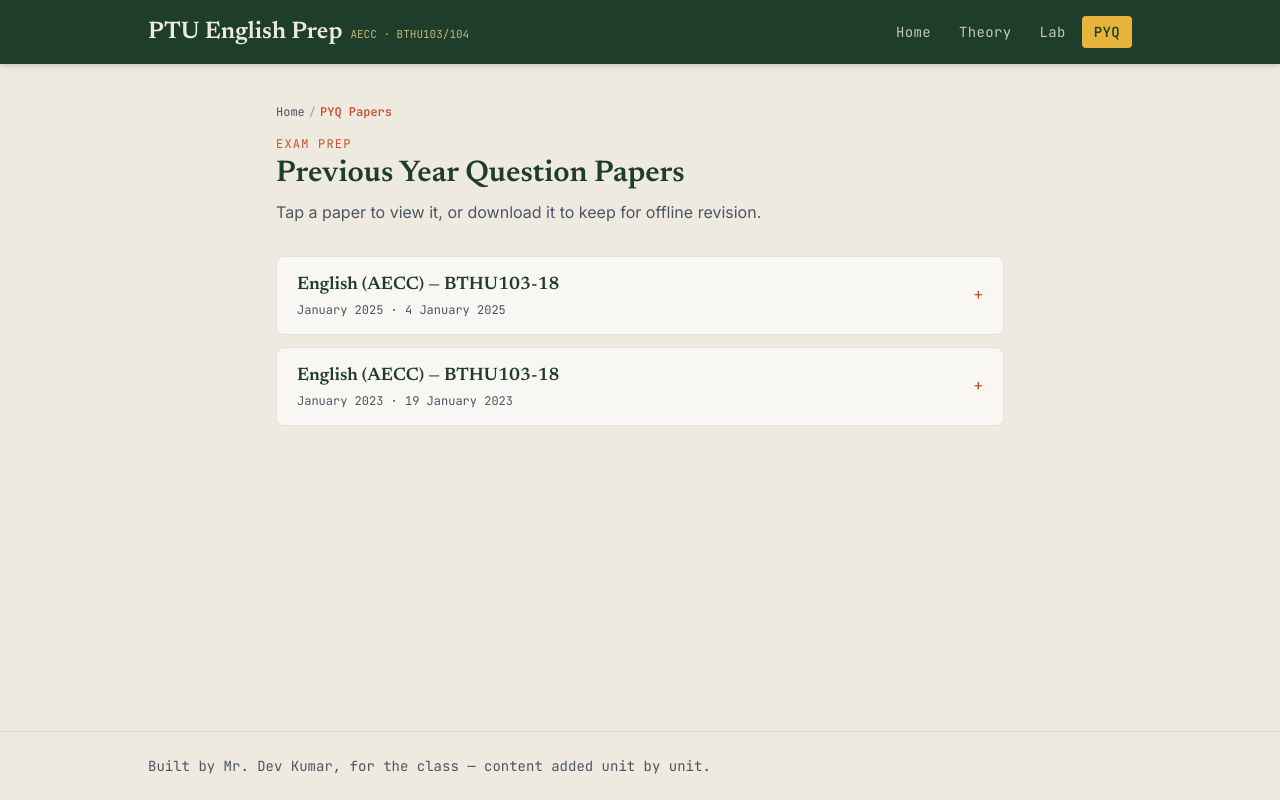
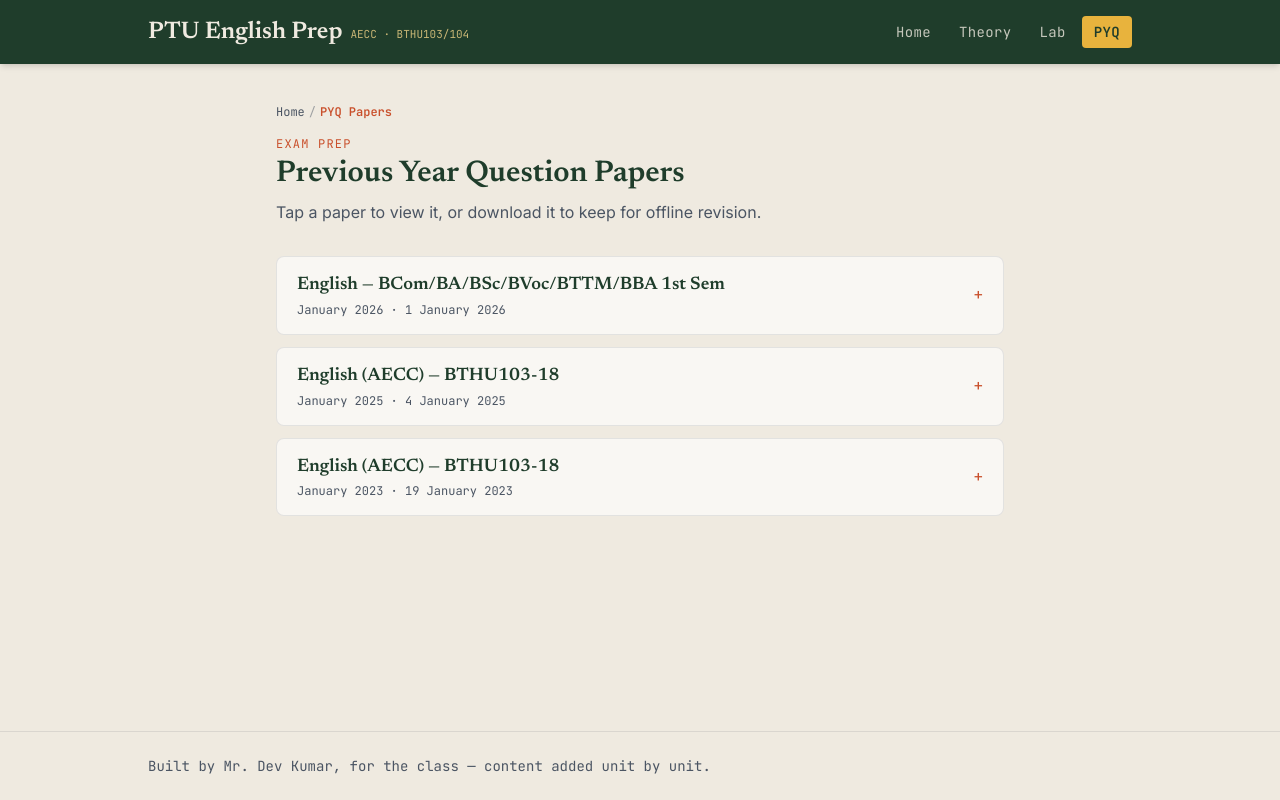
Before and after one commit to dev913913/PTU-English-Prep, a React (Vite) app in the folder ptu-english-prep-src/: page /pyq in a window 1280 px wide. Built offline with nearby package versions, Linux system fonts and the light colour scheme.

Commit message:
Add January 2026 English exam details

```diff
--- a/ptu-english-prep-src/src/content/pyq.js
+++ b/ptu-english-prep-src/src/content/pyq.js
@@ -17,4 +17,11 @@ export const pyqPapers = [
     date: '2023-01-19',
     file: '/pyq/english-jan-2023.pdf',
   },
+  {
+  id: 'jan-2026',
+  subject: 'English — BCom/BA/BSc/BVoc/BTTM/BBA 1st Sem',
+  session: 'January 2026',
+  date: '2026-01-01',
+  file: '/pyq/english-jan-2026.pdf',
+},
 ]
```
